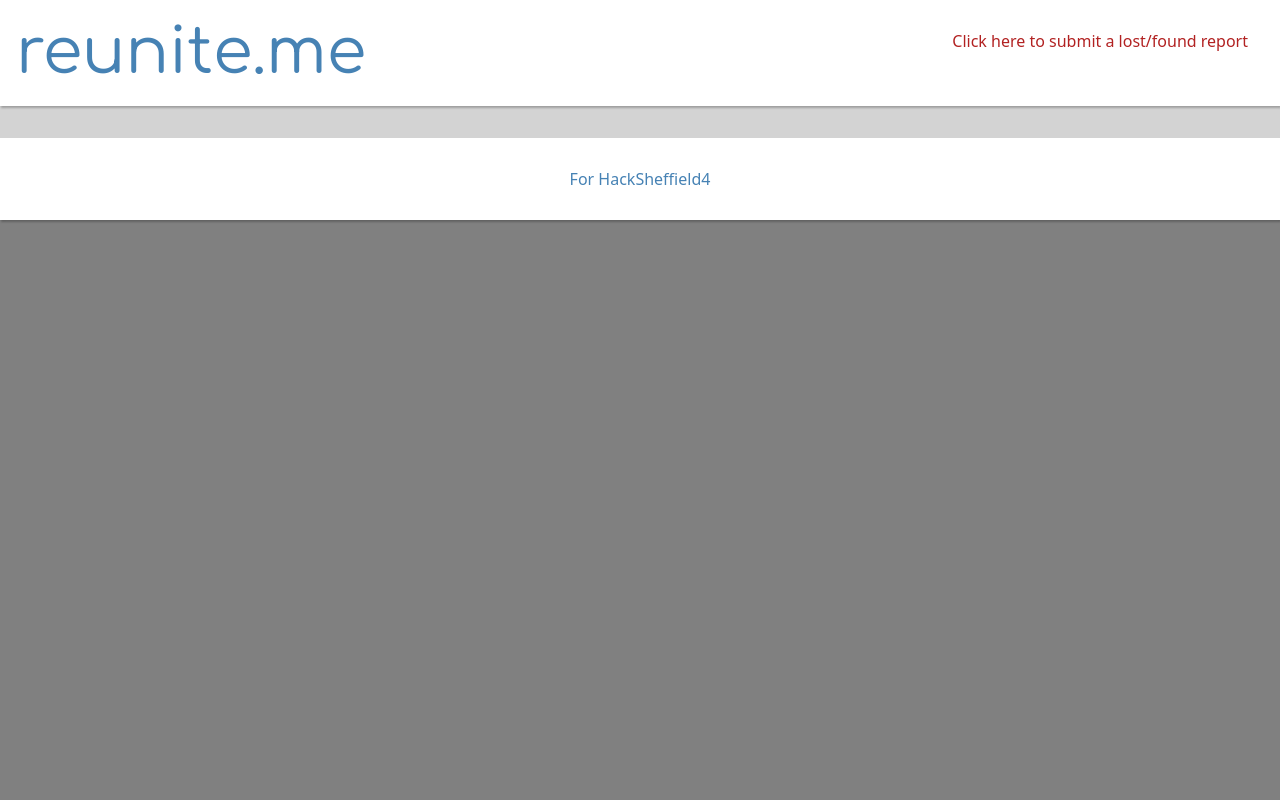
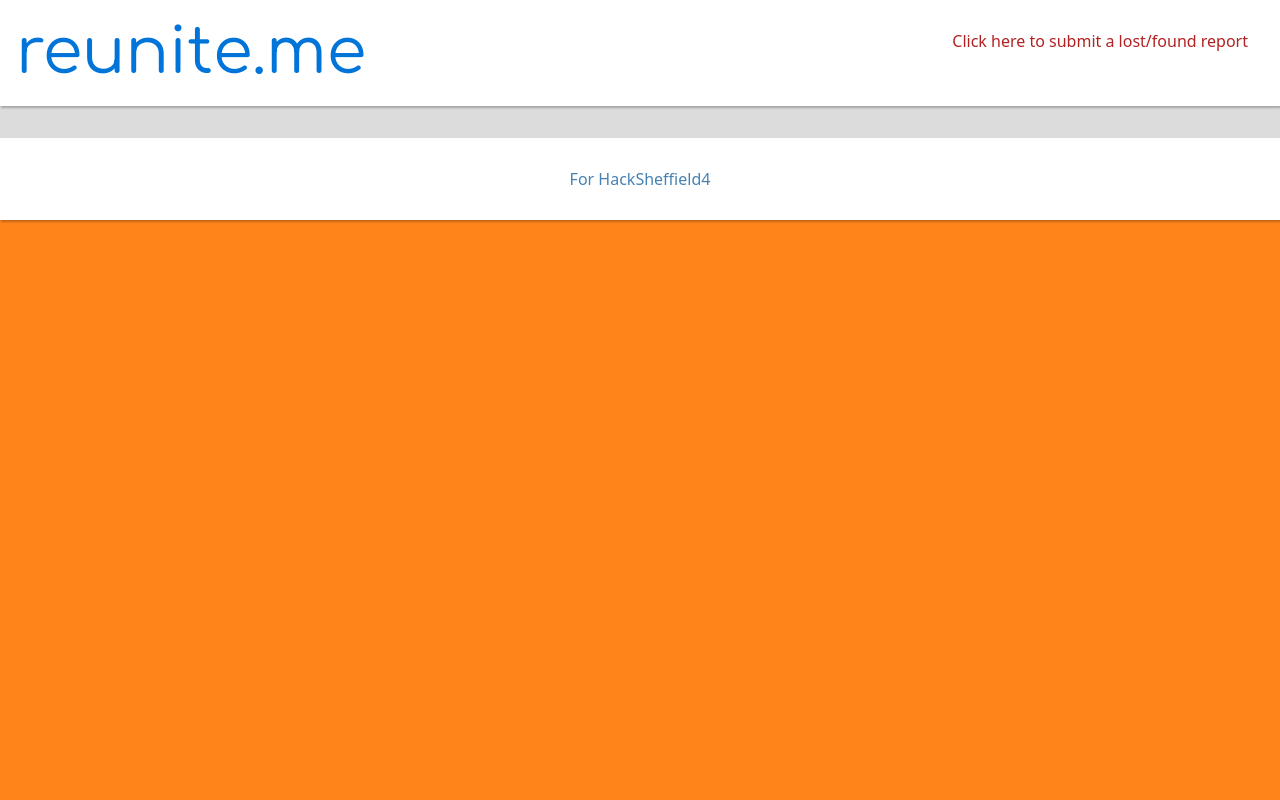
Before and after one commit to kacperlsky/2018-Sheffield-Hackathlon, a PHP site: page /ListingPage.html in a window 1280 px wide. Run offline with PHP 8.4, Linux system fonts and the light colour scheme; some libraries are stand-ins or nearby versions.

Commit message:
Update css/ReuniteStyleSheet.css

```diff
--- a/css/ReuniteStyleSheet.css
+++ b/css/ReuniteStyleSheet.css
@@ -7,7 +7,7 @@ html {
 body {
 	height: 100%;
 	margin: 0;
-	background-color: gray;
+	background-color:#FF851B;
 	font-family: "Noto Sans", "Segoe UI", "Myriad Pro", "Droid Sans", "Helvetica Neue", "Helvetica", "Arial", sans-serif;
 }
 
@@ -22,7 +22,7 @@ header {
 	display: inline-block;
     font-family: 'Comfortaa', cursive;
 	font-size: 4em;
-	color: steelblue;
+	color: #0074D9;
 }
 
 nav {
@@ -40,7 +40,7 @@ nav a {
 
 main {
 	padding: 1em;
-	background-color: lightgrey;
+	background-color: 	#DCDCDC	;
 }
 
 main:after {
```
